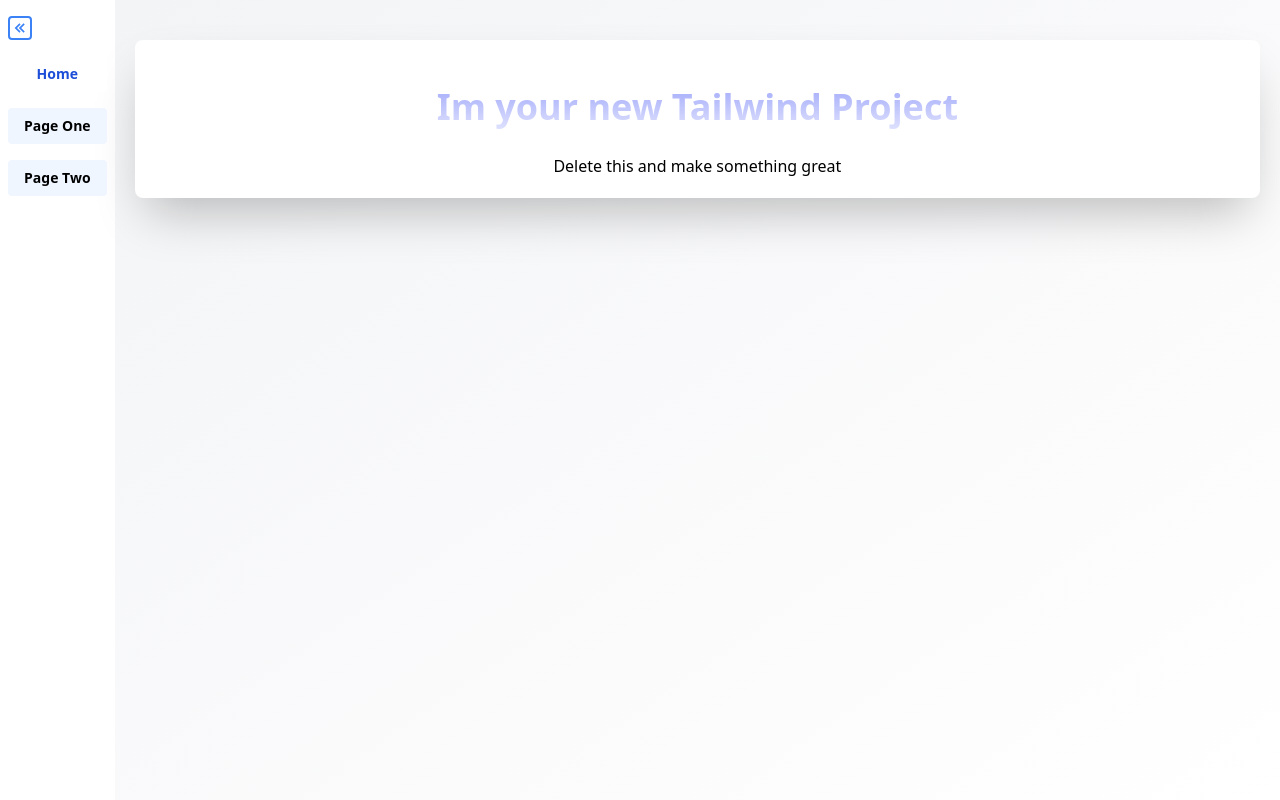
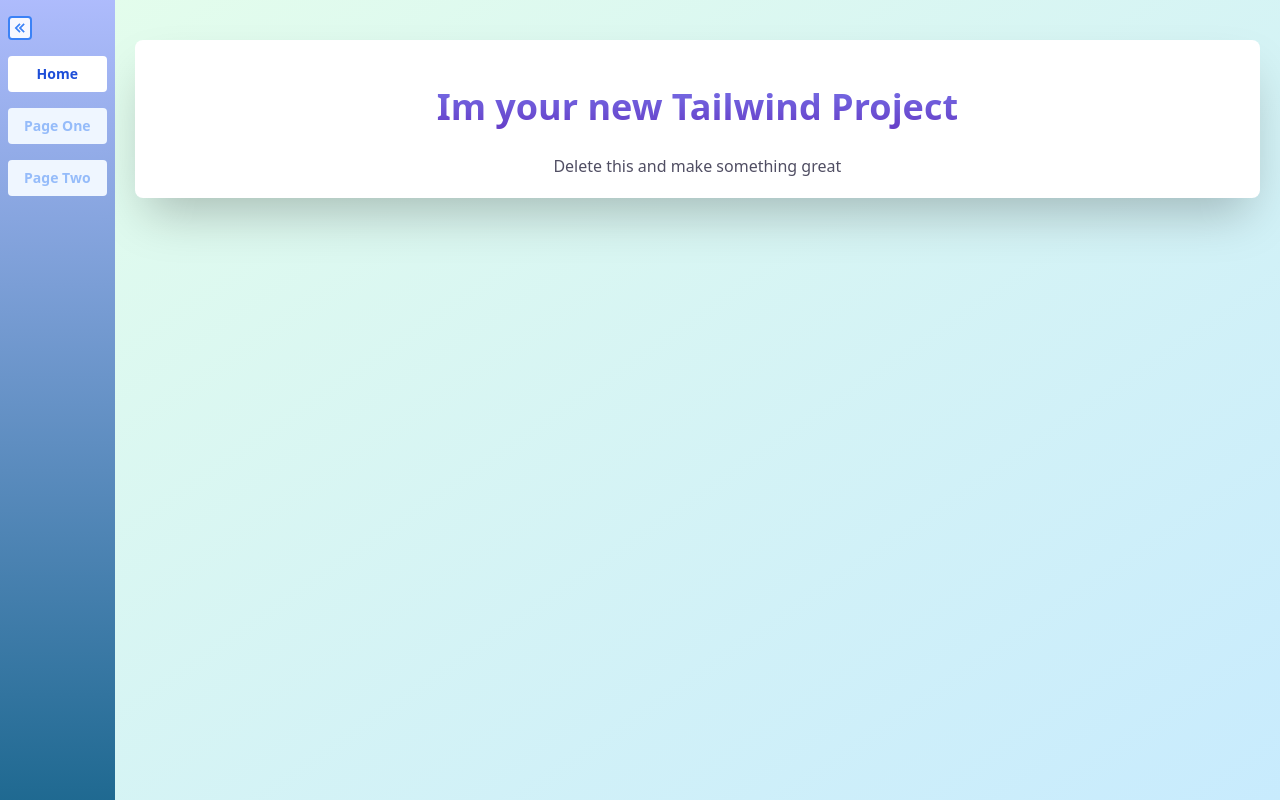
Before and after one commit to PaulHaze/nextjs-tailwind-tutorial-starter, a Next.js app: page / in a window 1280 px wide. Built offline with nearby package versions, Linux system fonts and the light colour scheme.

Commit message:
package updates

```diff
--- a/pages/index.js
+++ b/pages/index.js
@@ -3,7 +3,7 @@
 export default function Home() {
   return (
     <MainLayout>
-      <div className="min-h-screen pt-10 bg-gradient-to-br from-gray-100 to-coolgray-300 px-5">
+      <div className="min-h-screen pt-10 gradient-bg px-5">
         <div className="flex flex-col items-center p-5 bg-white rounded-lg shadow-2xl ">
           <h1 className="p-5 font-bold text-center text-transparent bg-clip-text bg-gradient-to-b from-indigo-400 to-violet-800">
             Im your new Tailwind Project
--- a/styles/main.scss
+++ b/styles/main.scss
@@ -27,4 +27,7 @@
   .bb {
     @apply border border-red-600 sm:border-blue-600 md:border-green-600 lg:border-black;
   }
+  .gradient-bg {
+    @apply bg-gradient-to-br from-green-100/80 to-sky-200/80;
+  }
 }
```
Also changed, not shown: package.json (+11 -12 lines), .eslintrc.json, 1 other file (tests, documents, lock files or other folders).
